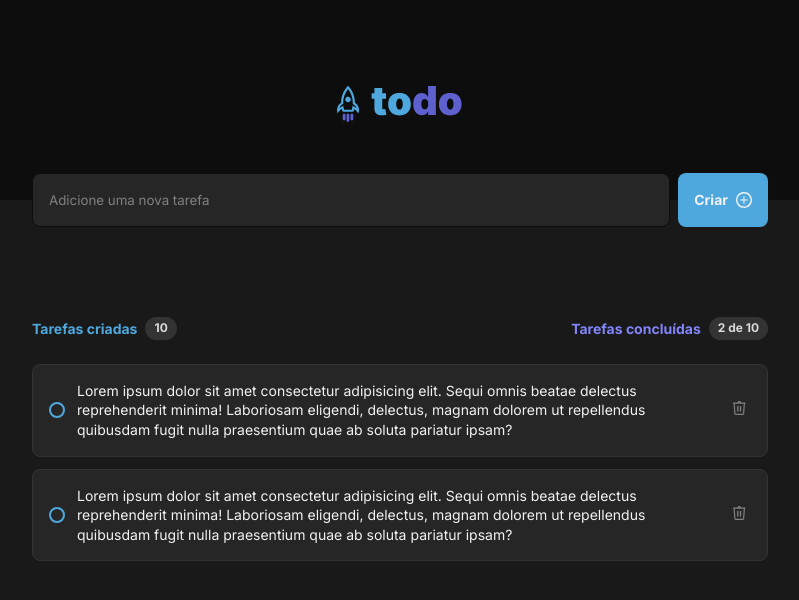
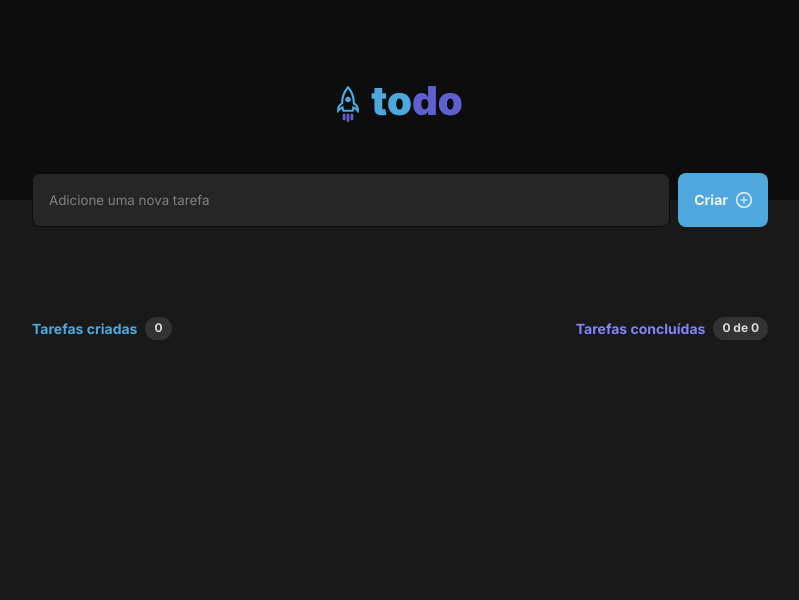
Before and after one commit to AntonioSabino/todo-list-react, a React (Vite) app: page / in a window 1280 px wide. Shown: the top 600 px of the page, without its empty margins (240-1039 px from the left). Built offline with nearby package versions, Linux system fonts and the light colour scheme.

Commit message:
feat: implementar funcionalidades para adicionar e deletar tasks

```diff
--- a/src/App.tsx
+++ b/src/App.tsx
@@ -1,14 +1,56 @@
-import Header from "./components/Header"
-import NewTask from "./components/NewTask"
-import Tasks from "./components/Tasks"
+import { useState } from 'react'
+import Header from './components/Header'
+import NewTask from './components/NewTask'
+import Tasks from './components/Tasks'
+
+export interface ITask {
+  id: string
+  text: string
+  isCompleted: boolean
+}
 
 function App() {
+  const [tasks, setTasks] = useState<ITask[]>([])
+
+  const addTask = (text: string) => {
+    const newTask = {
+      id: crypto.randomUUID(),
+      text,
+      isCompleted: false
+    }
+
+    setTasks([...tasks, newTask])
+  }
+
+  const deleteTask = (id: string) => {
+    const filteredTasks = tasks.filter((task) => task.id !== id)
+
+    setTasks(filteredTasks)
+  }
+
+  const toggleTask = (id: string) => {
+    const updatedTasks = tasks.map((task) => {
+      if (task.id === id) {
+        return {
+          ...task,
+          isCompleted: !task.isCompleted
+        }
+      }
+      return task
+    })
+
+    setTasks(updatedTasks)
+  }
 
   return (
     <>
       <Header />
-      <NewTask />
-      <Tasks />
+      <NewTask onAddTask={addTask} />
+      <Tasks
+        tasks={tasks}
+        onDeleteTask={deleteTask}
+        onToggleTask={toggleTask}
+      />
     </>
   )
 }
--- a/src/components/NewTask/index.tsx
+++ b/src/components/NewTask/index.tsx
@@ -1,11 +1,34 @@
 import styles from './styles.module.css'
 import plus from '../../assets/plus.svg'
+import { useState } from 'react'
 
-export default function NewTask() {
+interface Props {
+  onAddTask: (text: string) => void
+}
+
+export default function NewTask({ onAddTask }: Props) {
+  const [text, setText] = useState<string>('')
+
+  const handleSubmit = (event: React.FormEvent<HTMLFormElement>) => {
+    event.preventDefault()
+
+    if (!text) {
+      return
+    }
+
+    onAddTask(text)
+    setText('')
+  }
+
   return (
     <div className={styles.container}>
-      <form className={styles.task_form}>
-        <input type="text" placeholder="Adicione uma nova tarefa" />
+      <form className={styles.task_form} onSubmit={handleSubmit}>
+        <input
+          type="text"
+          placeholder="Adicione uma nova tarefa"
+          value={text}
+          onChange={event => setText(event.target.value)}
+        />
         <button>
           Criar
           <img src={plus} alt="Criar tarefa" />
--- a/src/components/Task/index.tsx
+++ b/src/components/Task/index.tsx
@@ -1,43 +1,35 @@
 import styles from './styles.module.css'
 import check from '../../assets/check.svg'
 import trash from '../../assets/trash.svg'
-import { useState } from 'react'
+import { ITask } from '@/App'
 
-interface CheckClick {
-  handleClick: () => void
-}
+const UnCheckedButton = () => <button className={styles.unchecked}></button>
 
-const UnCheckedButton = ({ handleClick }: CheckClick) => (
-  <button className={styles.unchecked} onClick={handleClick}></button>
-)
-
-const CheckedButton = ({ handleClick }: CheckClick) => (
-  <button className={styles.checked} onClick={handleClick}>
+const CheckedButton = () => (
+  <button className={styles.checked}>
     <img src={check} alt="check" />
   </button>
 )
 
-export default function Task() {
-  const [checked, setChecked] = useState<boolean>(false)
+interface Props {
+  task: ITask
+  onDeleteTask: (id: string) => void
+  onToggleTask: (id: string) => void
+}
 
-  const handleCheck = () => {
-    setChecked(!checked)
-  }
-
+export default function Task({ task, onDeleteTask, onToggleTask }: Props) {
   return (
     <div className={styles.task}>
-      {checked ? (
-        <CheckedButton handleClick={handleCheck} />
-      ) : (
-        <UnCheckedButton handleClick={handleCheck} />
-      )}
-      <p className={checked ? styles.checked_text : ''}>
-        Lorem ipsum dolor sit amet consectetur adipisicing elit. Sequi omnis
-        beatae delectus reprehenderit minima! Laboriosam eligendi, delectus,
-        magnam dolorem ut repellendus quibusdam fugit nulla praesentium quae ab
-        soluta pariatur ipsam?
-      </p>
-      <button className={styles.delete_button}>
+      <div onClick={() => onToggleTask(task.id)}>
+        {task.isCompleted ? <CheckedButton /> : <UnCheckedButton />}
+      </div>
+      <p className={task.isCompleted ? styles.checked_text : ''}>{task.text}</p>
+      <button
+        className={styles.delete_button}
+        onClick={() => {
+          onDeleteTask(task.id)
+        }}
+      >
         <img src={trash} alt="delete" />
       </button>
     </div>
--- a/src/components/Tasks/index.tsx
+++ b/src/components/Tasks/index.tsx
@@ -1,22 +1,40 @@
+import { ITask } from '@/App'
 import Task from '../Task'
 import styles from './styles.module.css'
 
-export default function Tasks() {
+interface Props {
+  tasks: ITask[]
+  onDeleteTask: (id: string) => void
+  onToggleTask: (id: string) => void
+}
+
+export default function Tasks({ tasks, onDeleteTask, onToggleTask }: Props) {
+  const totalTasks = tasks.length
+  const completedTasks = tasks.filter((task) => task.isCompleted).length
+
   return (
     <section className={styles.tasks}>
       <header className={styles.tasks__header}>
         <div>
           <h2>Tarefas criadas</h2>
-          <span>10</span>
+          <span>{totalTasks}</span>
         </div>
         <div>
           <h2>Tarefas concluídas</h2>
-          <span>2 de 10</span>
+          <span>
+            {completedTasks} de {totalTasks}
+          </span>
         </div>
       </header>
       <div className={styles.tasks__list}>
-        <Task />
-        <Task />
+        {tasks.map((task) => (
+          <Task
+            key={task.id}
+            task={task}
+            onDeleteTask={onDeleteTask}
+            onToggleTask={onToggleTask}
+          />
+        ))}
       </div>
     </section>
   )
```
Also changed, not shown: src/assets/clipboard.svg (added).
